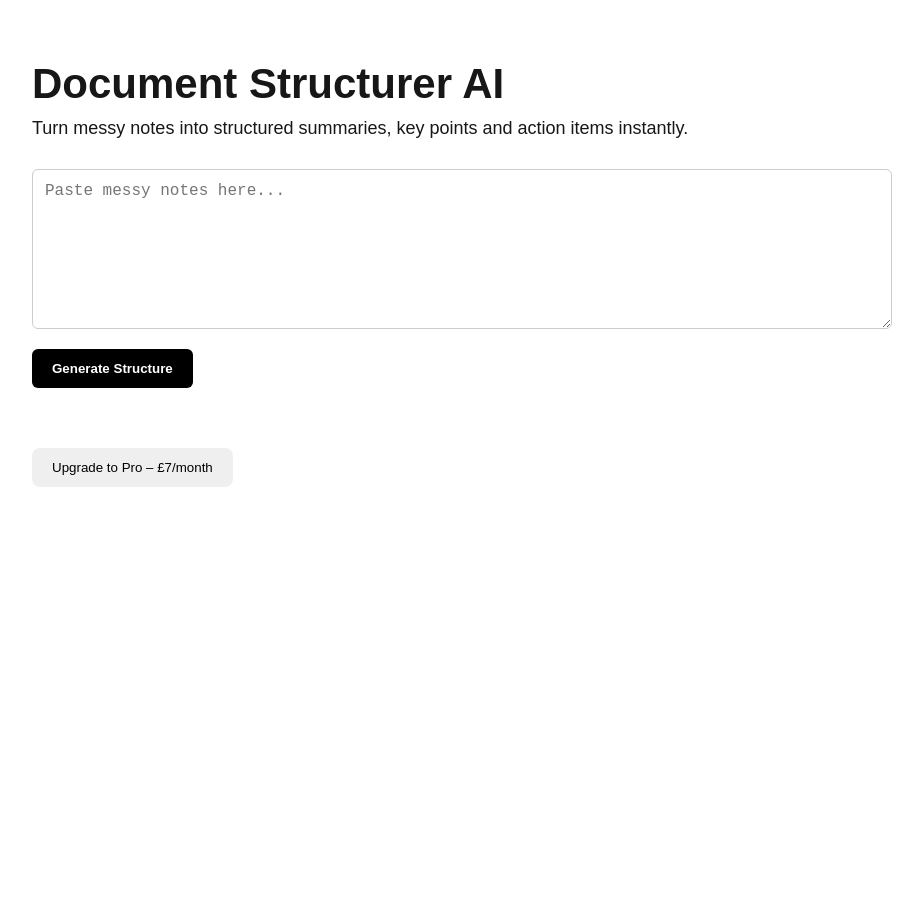
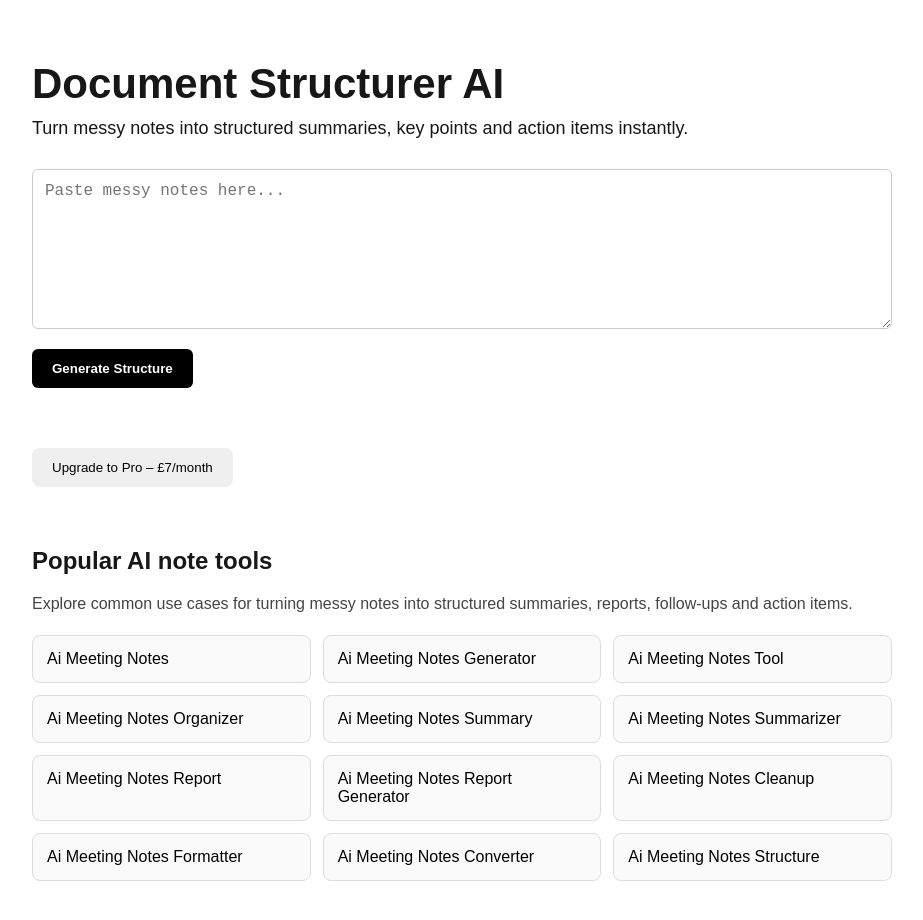
Before and after one commit to RobertFatu91/document-structurer-ai, a Next.js app: page / in a window 1280 px wide. Shown: the top 920 px of the page, without its empty margins (178-1101 px from the left). Before the commit the page ends 800 px from the top, so only its background shows below. Built offline with nearby package versions, Linux system fonts and the light colour scheme.

Commit message:
add smart homepage internal links

```diff
--- a/app/page.js
+++ b/app/page.js
@@ -1,11 +1,23 @@
 "use client";
 
-import { useState } from "react";
+import { useMemo, useState } from "react";
+import { seoKeywords } from "../data/seoKeywords";
+
+function slugToTitle(slug) {
+  return slug
+    .split("-")
+    .map((word) => word.charAt(0).toUpperCase() + word.slice(1))
+    .join(" ");
+}
 
 export default function Home() {
   const [input, setInput] = useState("");
   const [output, setOutput] = useState("");
   const [proMode, setProMode] = useState(false);
+
+  const featuredSeoPages = useMemo(() => {
+    return seoKeywords.slice(0, 12);
+  }, []);
 
   const handleGenerate = () => {
     if (!input.trim()) return;
@@ -63,8 +75,7 @@ ACTION ITEMS
       </h1>
 
       <p style={{ fontSize: "18px", marginBottom: "30px" }}>
-        Turn messy notes into structured summaries, key points and action items
-        instantly.
+        Turn messy notes into structured summaries, key points and action items instantly.
       </p>
 
       <textarea
@@ -130,6 +141,40 @@ ACTION ITEMS
           </div>
         )}
       </div>
+
+      <div style={{ marginTop: "60px" }}>
+        <h2 style={{ marginBottom: "16px" }}>Popular AI note tools</h2>
+
+        <p style={{ marginBottom: "18px", lineHeight: "1.6", color: "#444" }}>
+          Explore common use cases for turning messy notes into structured summaries,
+          reports, follow-ups and action items.
+        </p>
+
+        <div
+          style={{
+            display: "grid",
+            gridTemplateColumns: "repeat(auto-fit, minmax(220px, 1fr))",
+            gap: "12px"
+          }}
+        >
+          {featuredSeoPages.map((slug) => (
+            <a
+              key={slug}
+              href={`/seo/${slug}`}
+              style={{
+                textDecoration: "none",
+                color: "black",
+                border: "1px solid #ddd",
+                padding: "14px",
+                borderRadius: "8px",
+                background: "#fafafa"
+              }}
+            >
+              {slugToTitle(slug)}
+            </a>
+          ))}
+        </div>
+      </div>
     </div>
   );
 }
```
